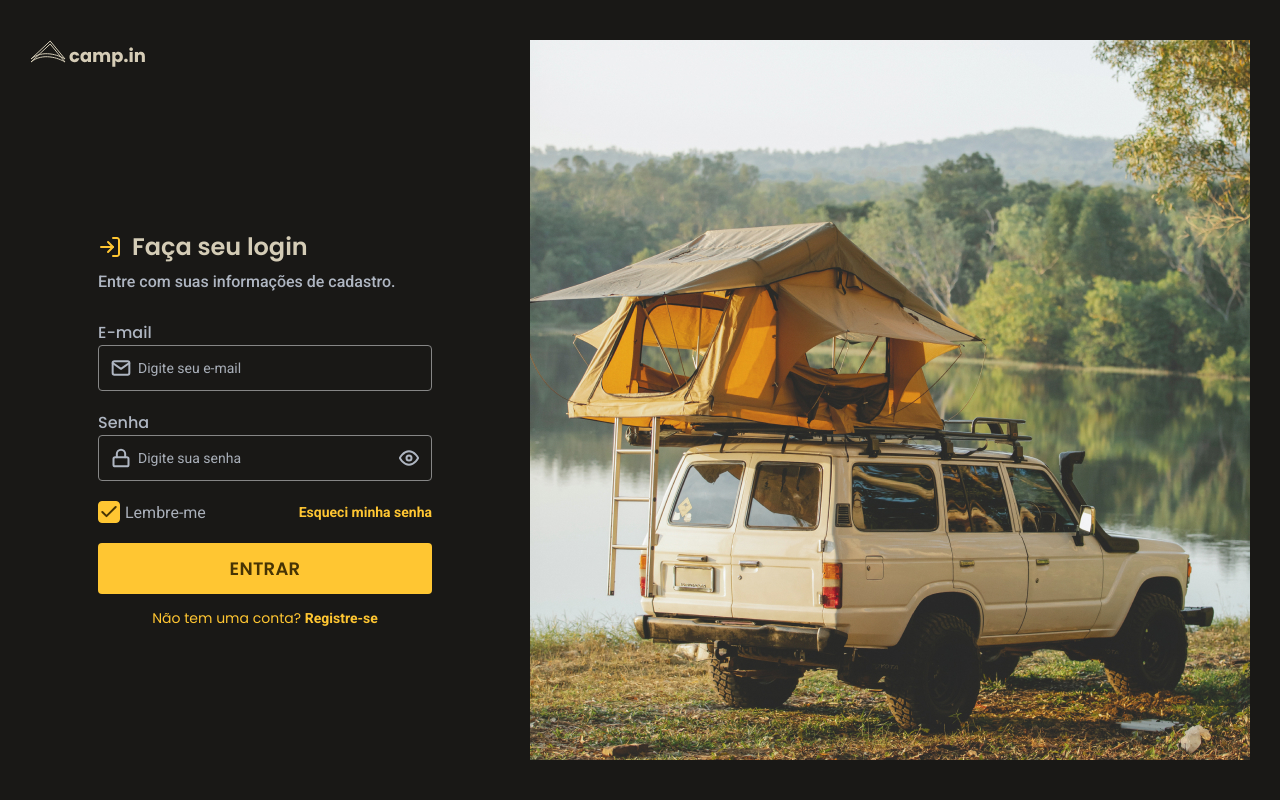
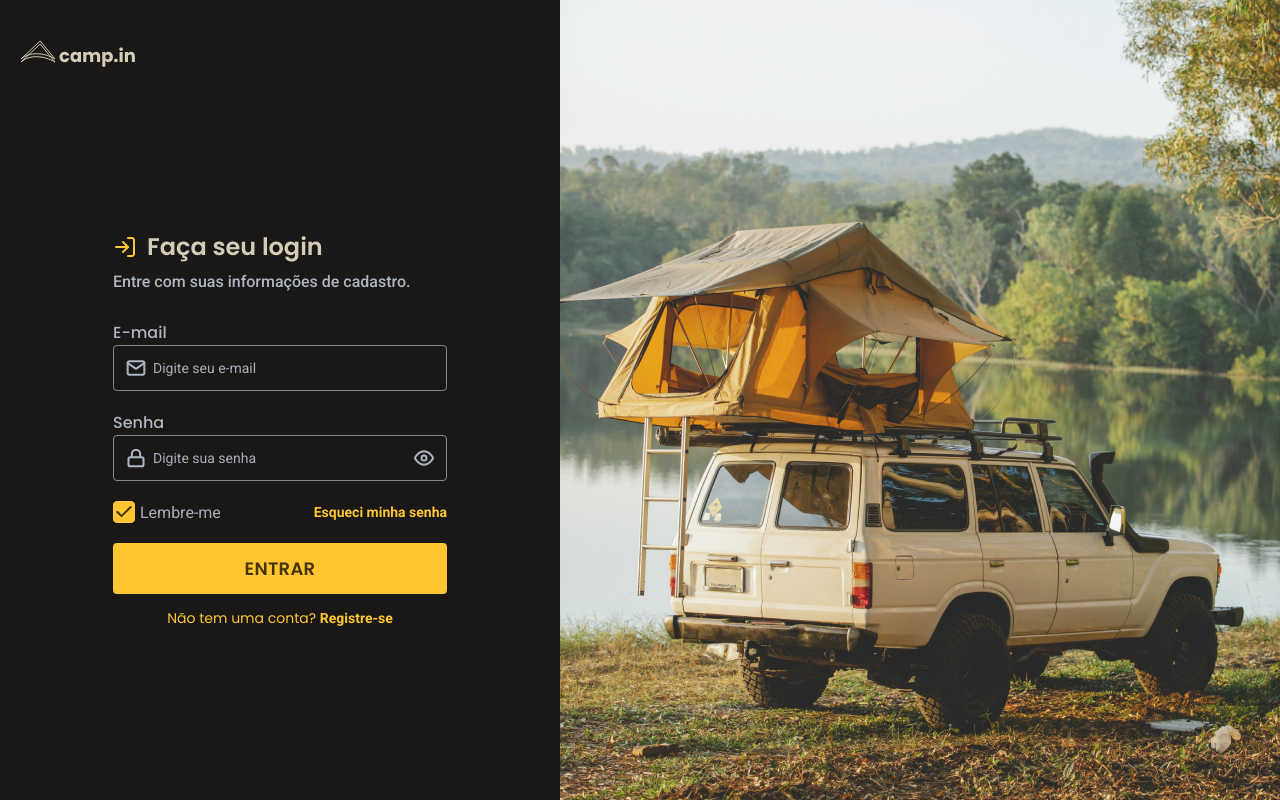
Before and after one commit to KrisMazzini/loginForm, a React (Vite) app: page / in a window 1280 px wide. Built offline with nearby package versions, Linux system fonts and the light colour scheme.

Commit message:
adjust desktop layout

```diff
--- a/src/components/Background/index.tsx
+++ b/src/components/Background/index.tsx
@@ -9,7 +9,7 @@ export function Background() {
 }
 
 const Container = styled.div`
-    grid-area: backgnd;
+    width: 720px;
 
     background-image: url(${background});
     background-size: 100% auto;
--- a/src/pages/Login/index.tsx
+++ b/src/pages/Login/index.tsx
@@ -17,19 +17,10 @@ type MainProps = {
 
 export function Login() {
     const windowSize = useContext(WindowContext)
-    const [Container, setContainer] = useState<StyledComponent<"div", any, {}, never>>(getContainer())
     const [mainLayout, setMainLayout] = useState<MainProps>(getMainLayout())
 
-    function getContainer() {
-        return (
-            windowSize.width < 1150 ?
-            MobileContainer :
-            DesktopContainer
-        )
-    }
-
     function getMainLayout():MainProps {
-        return windowSize.width < 1150 ? {
+        return windowSize.width < 600 ? {
             justifyContent: "flex-start",
             margin: 0,
             maxWidth: "none"
@@ -41,26 +32,33 @@ export function Login() {
     }
 
     useEffect(() => {
-        setContainer(getContainer())
         setMainLayout(getMainLayout())
     }, [windowSize])
 
     return (
         <Container>
+            <FormContainer>
                 <Logo />
                 <Main justifyContent={mainLayout.justifyContent} margin={mainLayout.margin} maxWidth={mainLayout.maxWidth}>
                     <Header />
                     <LoginForm />
                     <Footer />
                 </Main>
+            </FormContainer>
             {
-                windowSize.width > 750 ? <Background/> : <></>
+                windowSize.width < 1150 ? <></> : <Background />
             }
         </Container>
     )
 }
 
-const MobileContainer = styled.div`
+const Container = styled.div`
+    flex-grow: 1;
+
+    display: flex;
+`
+
+const FormContainer = styled.div`
     flex-grow: 1;
 
     padding: 40px 20px;
@@ -68,22 +66,6 @@ const MobileContainer = styled.div`
     display: flex;
     flex-direction: column;
     align-items: center;
-
-    gap: 30px;
-`
-
-const DesktopContainer = styled.div`
-    flex-grow: 1;
-
-    padding: 40px 30px;
-
-    display: grid;
-    grid-template-areas:
-        "logo backgnd"
-        "main backgnd";
-
-    grid-template-rows: auto 1fr;
-    grid-template-columns: 1fr 720px;
 
     gap: 30px;
 `
@@ -98,7 +80,6 @@ const Main = styled.main`
     justify-content: ${(props:MainProps) => props.justifyContent};
     align-items: center;
 
-    grid-area: main;
 
     > * {
         width: 100%;
```
Lines whose indentation alone changed are shown as unchanged.
